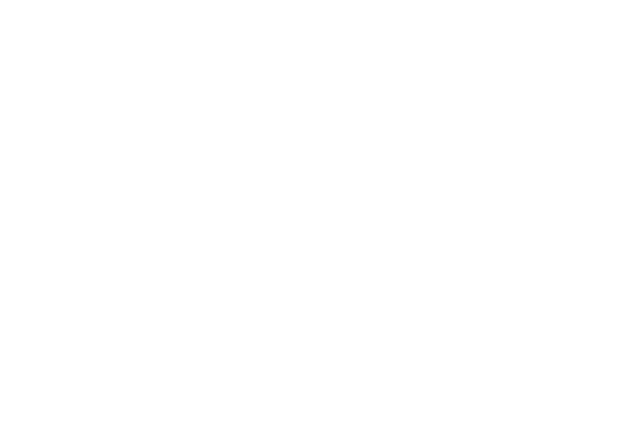
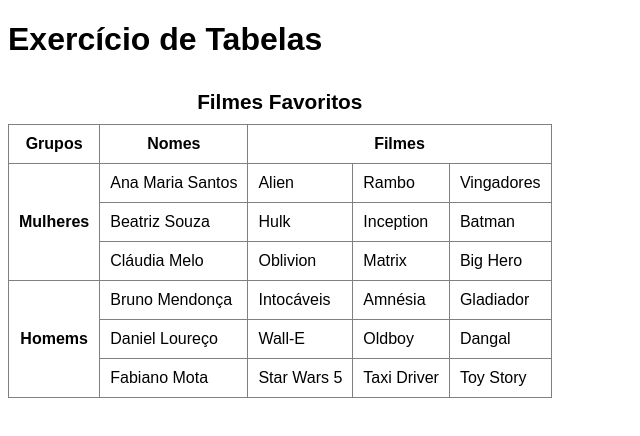
Before and after one commit to CarlosMiguelll/CarlosMiguel, a plain HTML site: page exercicios/ex023/tabela004.html in a window 1280 px wide. Shown: the whole page, without its empty margins (0-640 px from the left). Drawn offline with Linux system fonts and the light colour scheme.

Commit message:
exercício tabela 004

```diff
--- a/exercicios/ex023/tabela004.html
+++ b/exercicios/ex023/tabela004.html
@@ -4,8 +4,81 @@
     <meta charset="UTF-8">
     <meta name="viewport" content="width=device-width, initial-scale=1.0">
     <title>Tabelas</title>
+    <style>
+        body {
+              font-family: Arial, Helvetica, sans-serif;
+        }
+
+        table {
+            border-collapse: collapse;
+        }
+
+        caption {
+            font-size: 1.3em;
+            font-weight: bold;
+            padding: 10px;
+        }
+
+        th, td {
+            border: 1px solid gray;
+            padding: 10px;
+        }
+    </style>
 </head>
 <body>
+    <h1>Exercício de Tabelas</h1>
+    <table>
+        <caption>
+            Filmes Favoritos
+        </caption>
+        <thead>
+            <tr>
+                <th>Grupos</th>
+                <th>Nomes</th>
+                <th colspan="3">Filmes</th>
+            </tr>
+        </thead>
+        <tbody>
+            <tr>
+                <th rowspan="3">Mulheres</th>
+                <td>Ana Maria Santos</td>
+                <td>Alien</td>
+                <td>Rambo</td>
+                <td>Vingadores</td>
+            </tr>
+            <tr>
+                 <td>Beatriz Souza</td>
+                 <td>Hulk</td>
+                 <td>Inception</td>
+                 <td>Batman</td>
+            </tr>
+            <tr>
+                <td>Cláudia Melo</td>
+                <td>Oblivion</td>
+                <td>Matrix</td>
+                <td>Big Hero</td>
+            </tr>
+            <tr>
+                <th rowspan="3">Homems</th>
+                <td>Bruno Mendonça</td>
+                <td>Intocáveis</td>
+                <td>Amnésia</td>
+                <td>Gladiador</td>
+            </tr>
+            <tr>
+                <td>Daniel Loureço</td>
+                <td>Wall-E</td>
+                <td>Oldboy</td>
+                <td>Dangal</td>
+            </tr>
+            <tr>
+                <td>Fabiano Mota</td>
+                <td>Star Wars 5</td>
+                <td>Taxi Driver</td>
+                <td>Toy Story</td>
+            </tr>
+        </tbody>
+    </table>
 
 </body>
 </html>
```
Also changed, not shown: desafios/desafio08/tabela08-01.html (+0 -1 lines), desafios/desafio08/tabela08-02.html (+1 -2 lines).
